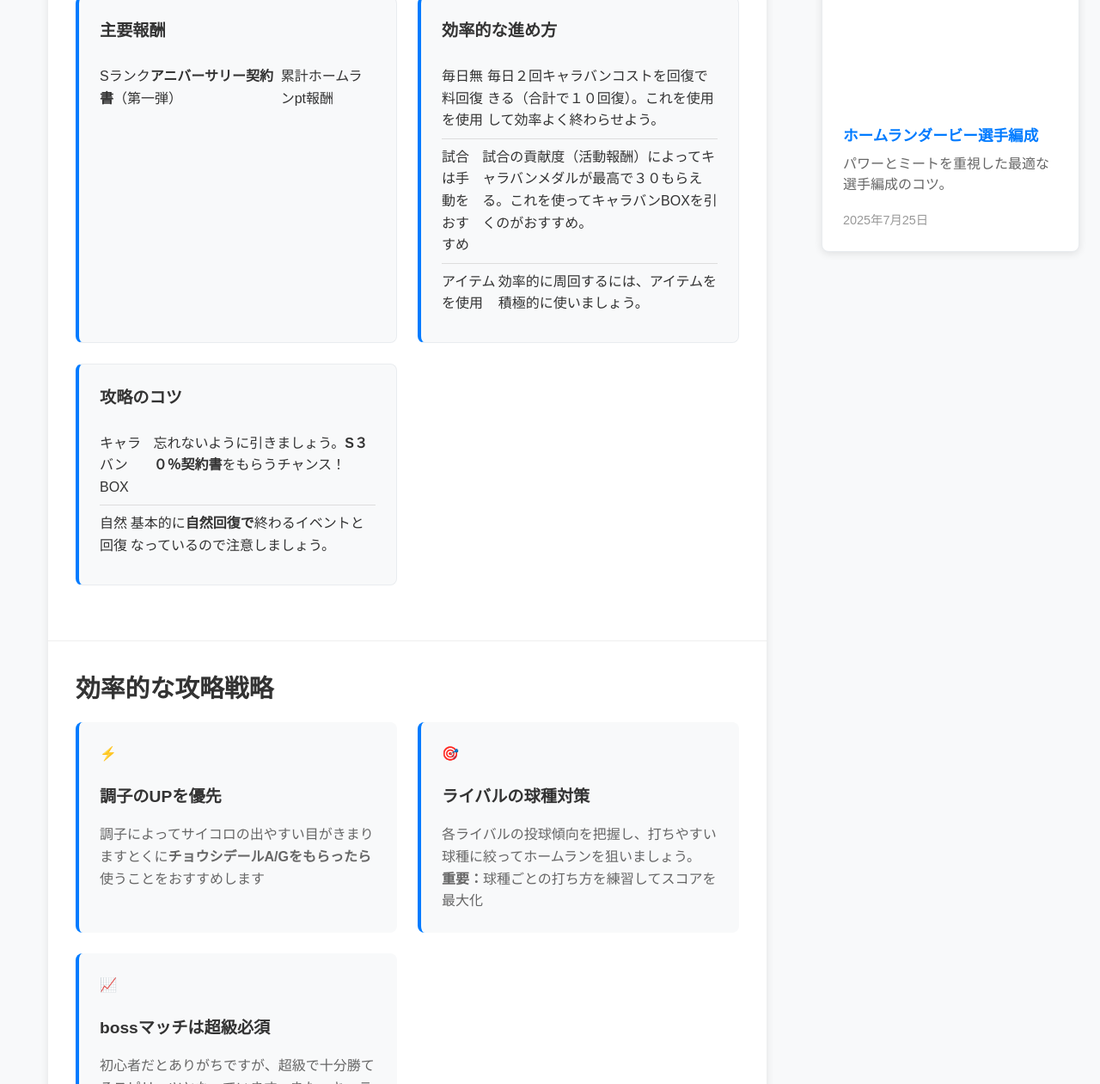
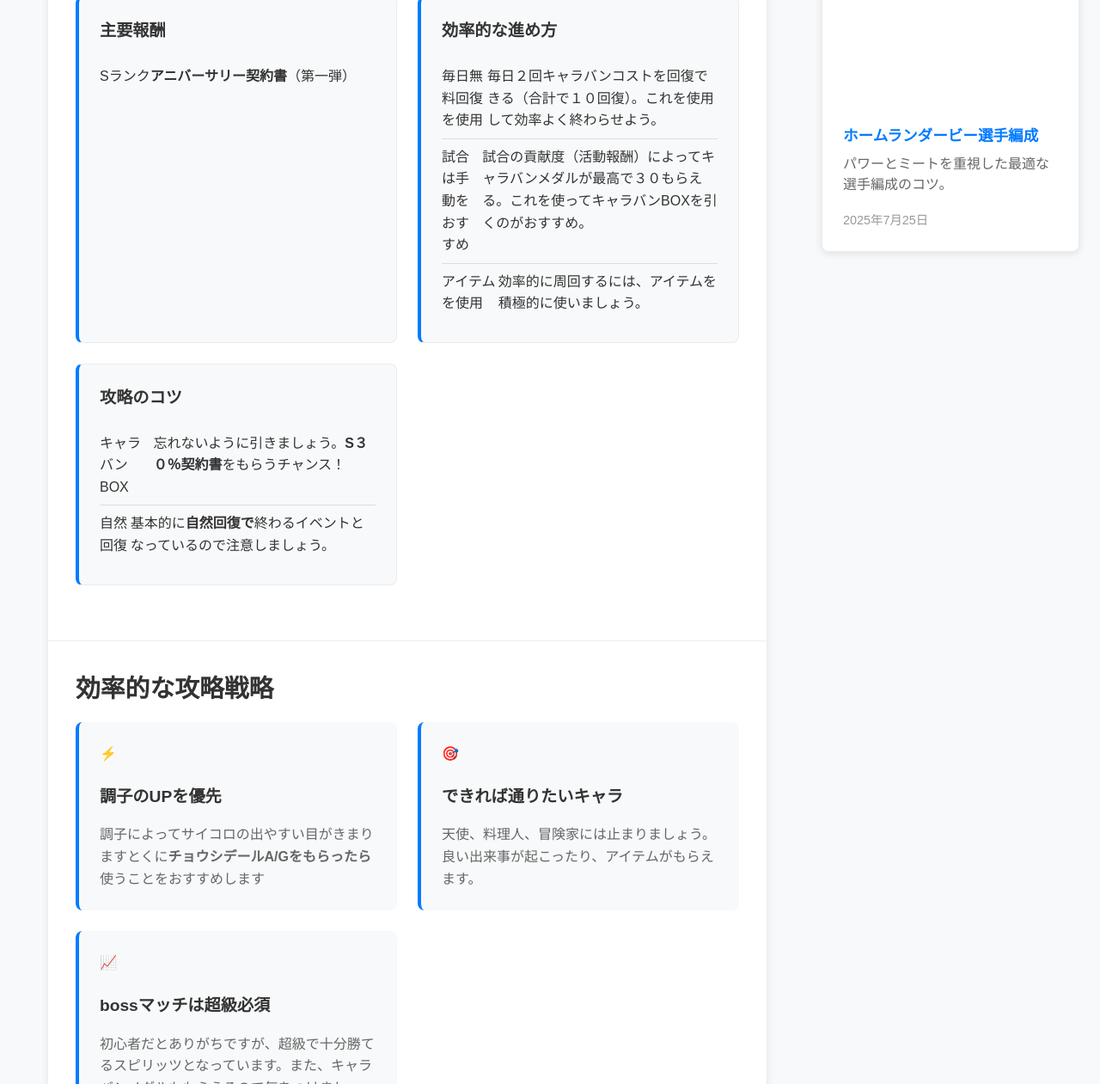
Before and after one commit to Hayato040404/prospi-a-site, a website: page event-kyaraban.html in a window 1280 px wide. Shown: the part 846-2107 px from the top of the page at 86% size. Drawn offline with Linux system fonts and the light colour scheme.

Commit message:
Update tips and rewards in event-kyaraban.html

```diff
--- a/event-kyaraban.html
+++ b/event-kyaraban.html
@@ -112,7 +112,7 @@
                                     <ul class="probability-list">
                                         <li>
                                             <span>Sランク<strong>アニバーサリー契約書</strong>（第一弾）</span>
-                                            <span>累計ホームランpt報酬</span>
+
                                         </li>
 
                                     </ul>
@@ -169,9 +169,9 @@
 
                             <div class="tip-card">
                                 <div class="tip-icon">🎯</div>
-                                <h4>ライバルの球種対策</h4>
-                                <p>各ライバルの投球傾向を把握し、打ちやすい球種に絞ってホームランを狙いましょう。</p>
-                                <p><strong>重要：</strong>球種ごとの打ち方を練習してスコアを最大化</p>
+                                <h4>できれば通りたいキャラ</h4>
+                                <p>天使、料理人、冒険家には止まりましょう。良い出来事が起こったり、アイテムがもらえます。</p>
+
                             </div>
 
                             <div class="tip-card">
```
